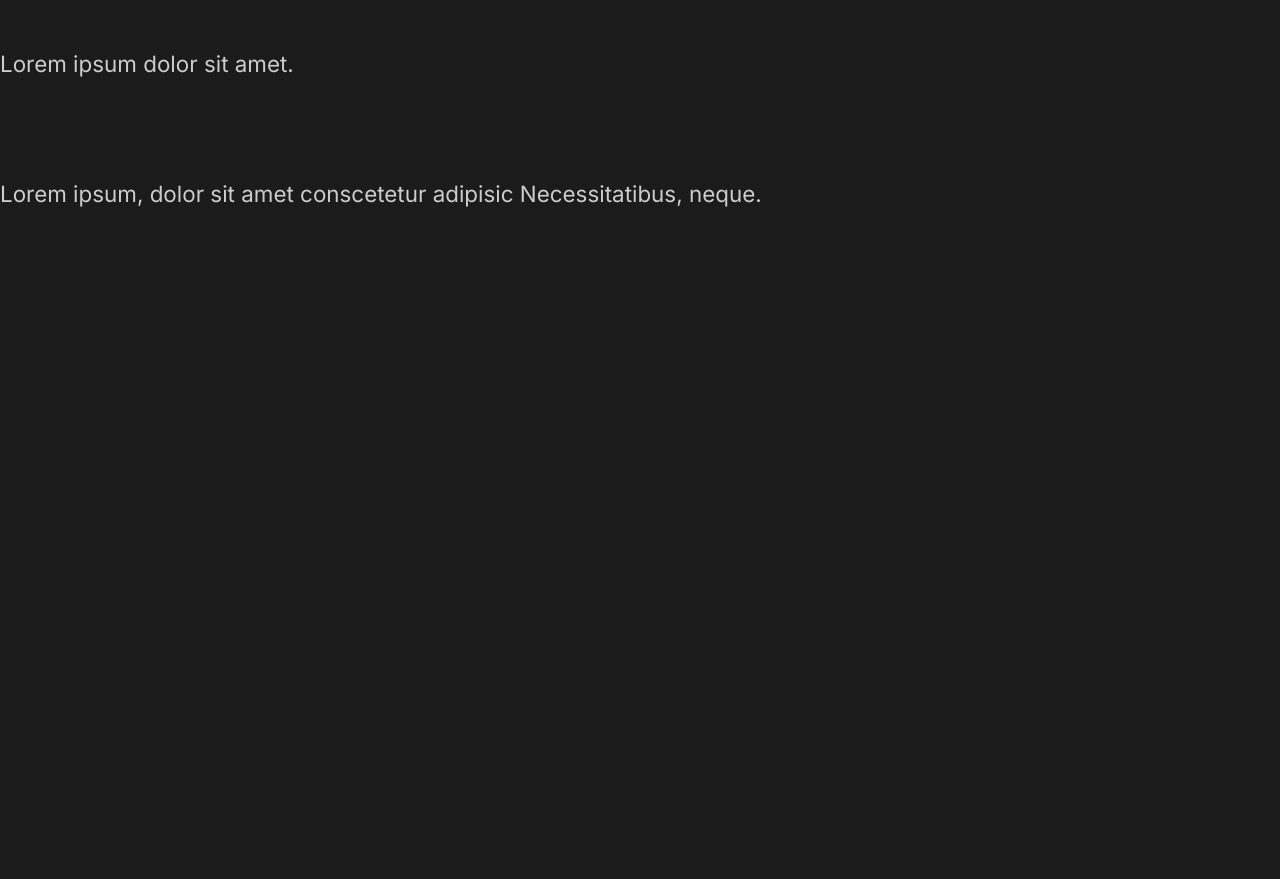
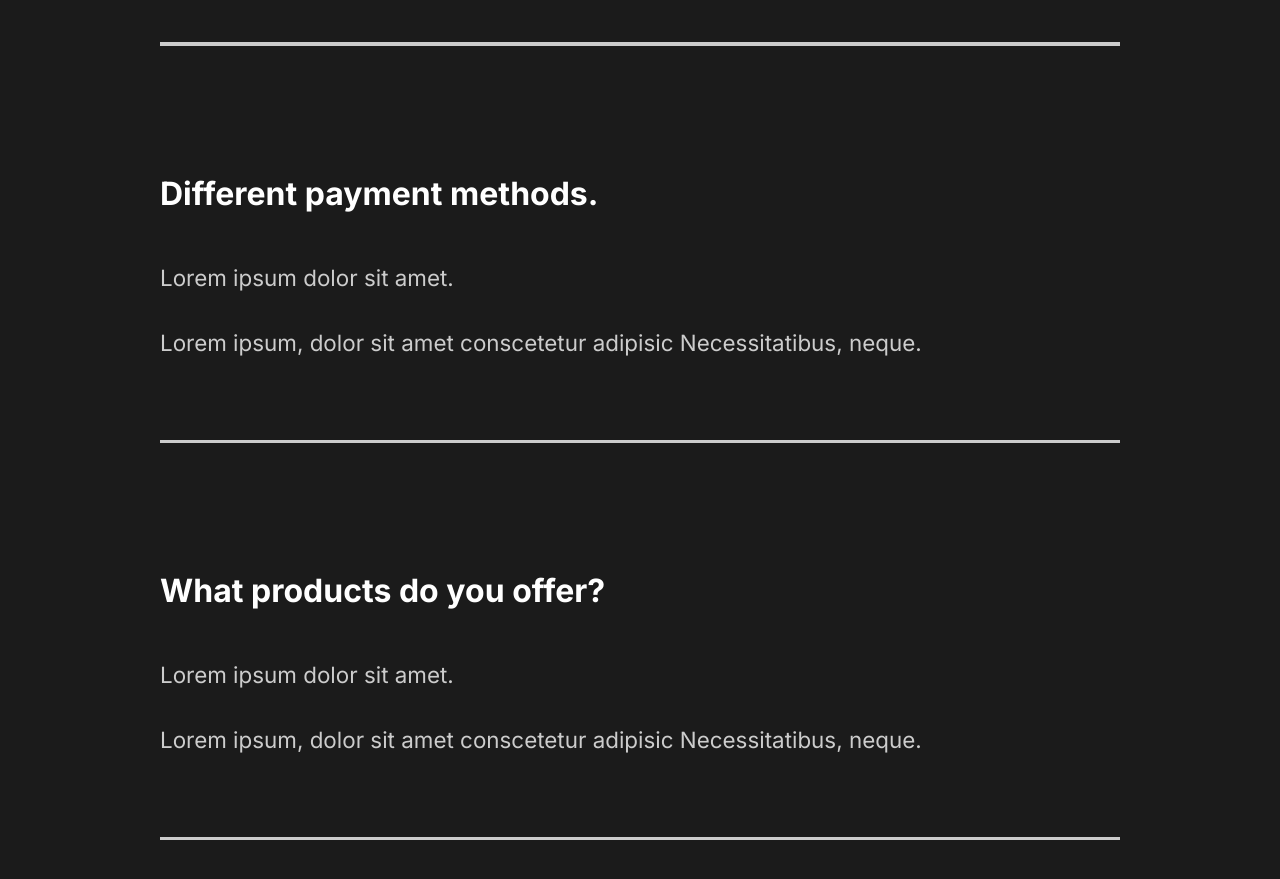
Before and after one commit to tatjama/react-portfolio, a React (Create React App) app: page / in a window 1280 px wide. Shown: the part 3045-3924 px from the top of the page. Before the commit the page ends 3304 px from the top, so only its background shows below. Built offline with nearby package versions, Linux system fonts and the light colour scheme.

Commit message:
7. Styling Faq section

```diff
--- a/src/components/FaqSection.js
+++ b/src/components/FaqSection.js
@@ -1,8 +1,11 @@
 import React from 'react';
+//Style
+import styled from 'styled-components';
+import {About} from '../styles';
 
 const FaqSection = () => {
     return(
-        <div className = "faq">
+        <Faq>
             <h2>Any Questions <span>FAQ</span></h2>
             <div className = "question">
                 <h4>How to start?</h4>
@@ -10,6 +13,7 @@
                     <p>Lorem ipsum dolor sit amet.</p>
                     <p>Lorem ipsum, dolor sit amet conscetetur adipisic Necessitatibus, neque.</p>
                 </div>
+                <div className = "faq-line"></div>
             </div>
             <div className = "question">
                 <h4>Daily Schedule.</h4>
@@ -17,6 +21,7 @@
                     <p>Lorem ipsum dolor sit amet.</p>
                     <p>Lorem ipsum, dolor sit amet conscetetur adipisic Necessitatibus, neque.</p>
                 </div>
+                <div className = "faq-line"></div>
             </div>
             <div className = "question">
                 <h4>Different payment methods.</h4>
@@ -24,6 +29,7 @@
                     <p>Lorem ipsum dolor sit amet.</p>
                     <p>Lorem ipsum, dolor sit amet conscetetur adipisic Necessitatibus, neque.</p>
                 </div>
+                <div className = "faq-line"></div>
             </div>
             <div className = "question">
                 <h4>What products do you offer?</h4>
@@ -31,11 +37,39 @@
                     <p>Lorem ipsum dolor sit amet.</p>
                     <p>Lorem ipsum, dolor sit amet conscetetur adipisic Necessitatibus, neque.</p>
                 </div>
+                <div className = "faq-line"></div>
             </div>
 
 
-        </div>
+        </Faq>
     )
 }
 
+const Faq = styled(About) `
+    display: block;
+    span{
+        display: block;
+    }
+    h2{
+        padding-bottom: 2rem;
+        font-weight: lighter;
+    }
+    .faq-line{
+        background: #cccccc;
+        height: 0.2rem;
+        margin: 2rem 0rem;
+        width: 100%;
+    }
+    .question{
+        padding: 3rem 0rem;
+        cursor: pointer;
+    }
+    .answer{
+        padding: 2rem 0rem;
+        p{
+            padding: 1rem 0rem;
+        }
+    }
+`
+
 export default FaqSection
--- a/src/components/GlobalStyle.js
+++ b/src/components/GlobalStyle.js
@@ -25,7 +25,7 @@
         color: white;
     }
 }
-h2{
+    h2{
         font-weight: lighter;
         font-size: 4rem;
     }
@@ -34,6 +34,7 @@
     }
     h4{
          font-weight: bold;
+         font-size: 2rem;
     }
     a{
         font-size: 1.1rem;
```
